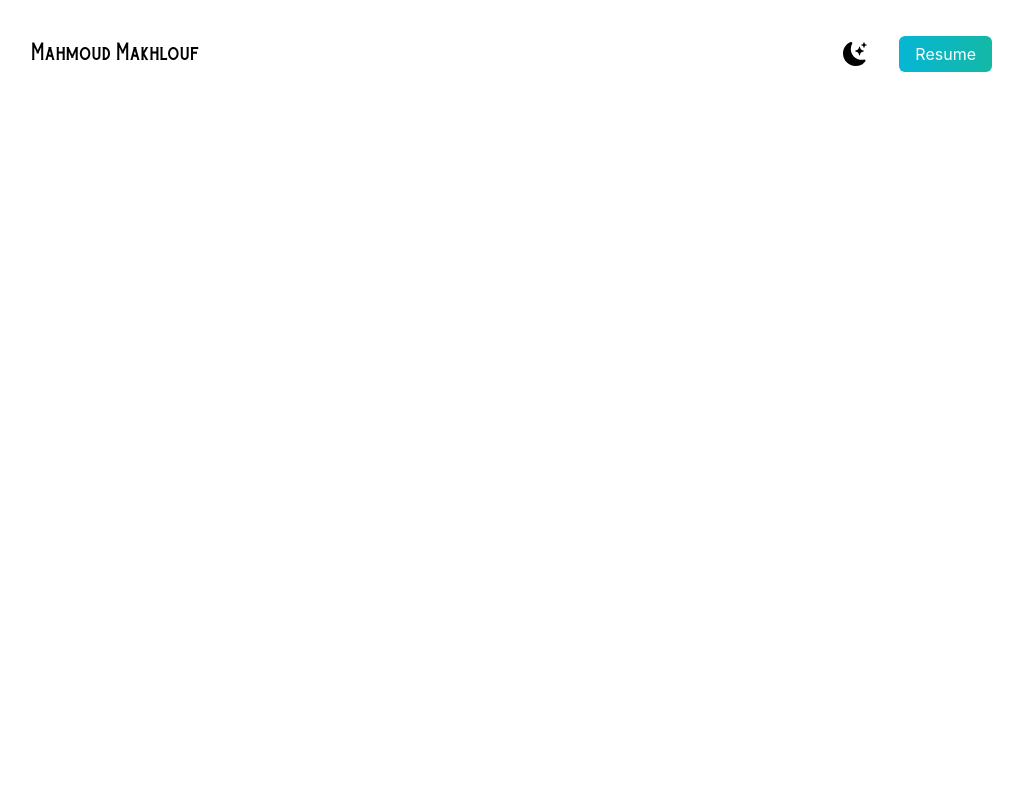
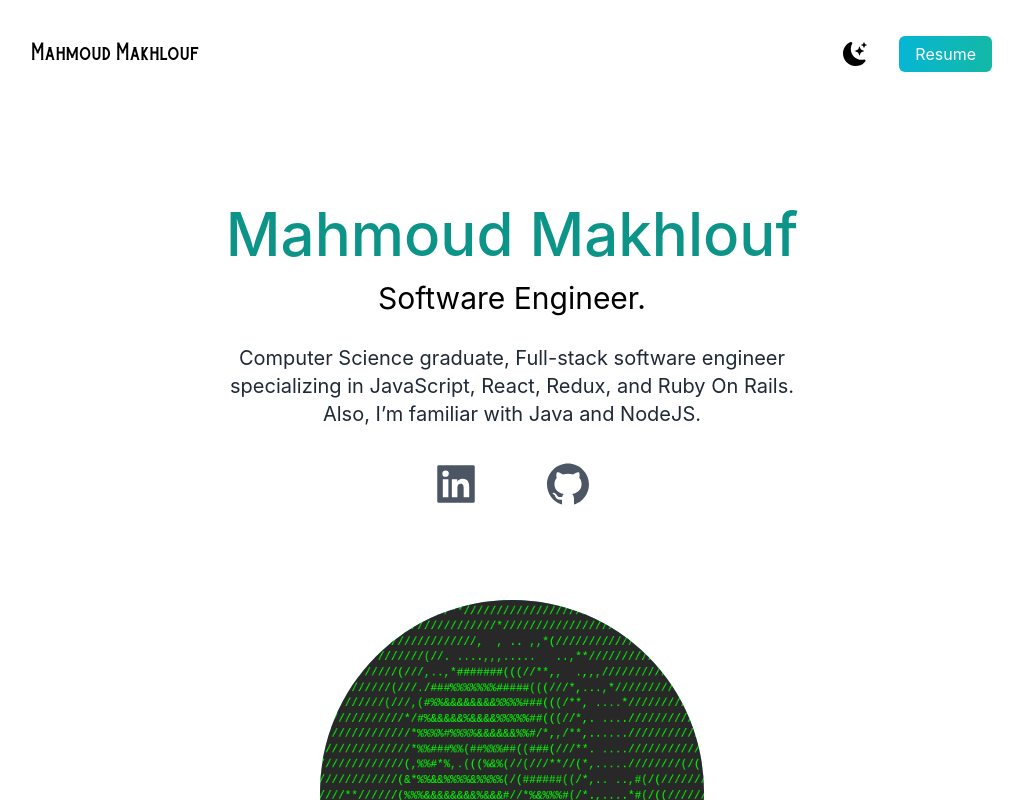
Before and after one commit to devMahmoud/portfolio-react, a Next.js app: page / in a window 1280 px wide. Shown: the top 800 px of the page, without its empty margins (128-1151 px from the left). Built offline with nearby package versions, Linux system fonts and the light colour scheme.

Commit message:
Add Summary

```diff
--- /dev/null
+++ b/components/Summary.js
@@ -0,0 +1,33 @@
+import Image from 'next/image';
+import {
+  AiFillLinkedin,
+  AiFillGithub,
+} from "react-icons/ai";
+import myPhoto from '../public/ascii-me.png'
+
+const Summary = () => (
+  <div className="text-center p-10 py-10">
+    <h2 className="text-5xl py-2 text-teal-600 font-medium dark:text-teal-400 md:text-6xl">
+      Mahmoud Makhlouf
+    </h2>
+    <h3 className="text-2xl py-2 dark:text-white md:text-3xl">
+      Software Engineer.
+    </h3>
+    <p className="text-md py-5 leading-8 text-gray-800 dark:text-gray-200 max-w-xl mx-auto md:text-xl">
+    Computer Science graduate, Full-stack software engineer specializing in JavaScript, React, Redux, and Ruby On Rails. Also, I’m familiar with Java and NodeJS.
+    </p>
+    <div className="text-5xl flex justify-center gap-16 py-3 text-gray-600 dark:text-gray-400">
+      <a href="https://www.linkedin.com/in/mahmoud-abdelkader-makhlouf/" target="blank">
+        <AiFillLinkedin />
+      </a>
+      <a href="https://github.com/devMahmoud" target="blank">
+        <AiFillGithub />
+      </a>
+    </div>
+    <div className="mx-auto bg-gradient-to-b from-teal-500 rounded-full w-80 h-80 relative overflow-hidden mt-20 md:h-96 md:w-96">
+      <Image src={myPhoto} layout="fill" objectFit="cover" alt="personal image"/>
+    </div>
+  </div>
+)
+
+export default Summary;
--- a/pages/index.js
+++ b/pages/index.js
@@ -1,6 +1,7 @@
 import Head from 'next/head'
 import { useState } from 'react';
 import Navbar from '../components/Navbar'
+import Summary from '../components/Summary';
 
 export default function Home() {
   const [darkMode, setDarkMode] = useState(false);
@@ -15,6 +16,7 @@ export default function Home() {
       <main className="bg-white px-10 dark:bg-gray-900 md:px-20 lg:px-40">
         <section className="min-h-screen">
           <Navbar />
+          <Summary />
         </section>
       </main>
 
```
Also changed, not shown: public/ascii-me.png (added).
